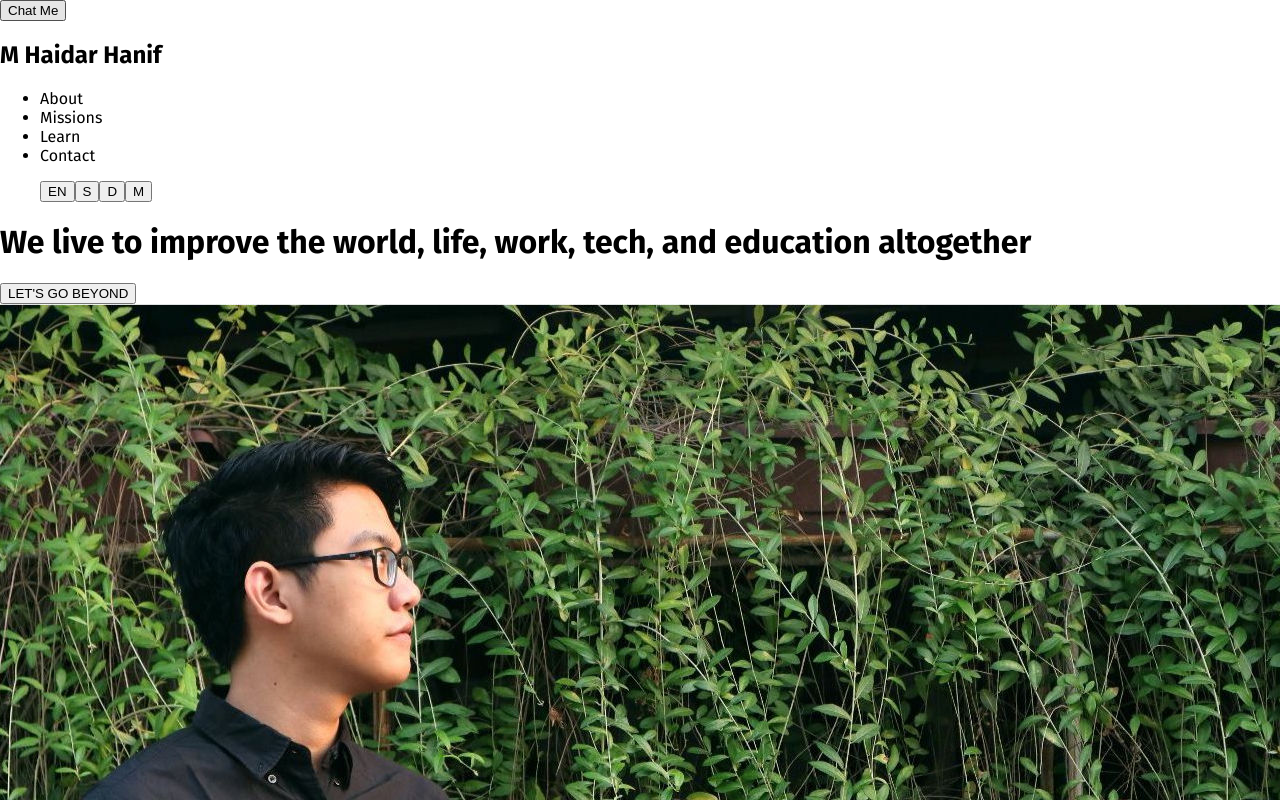
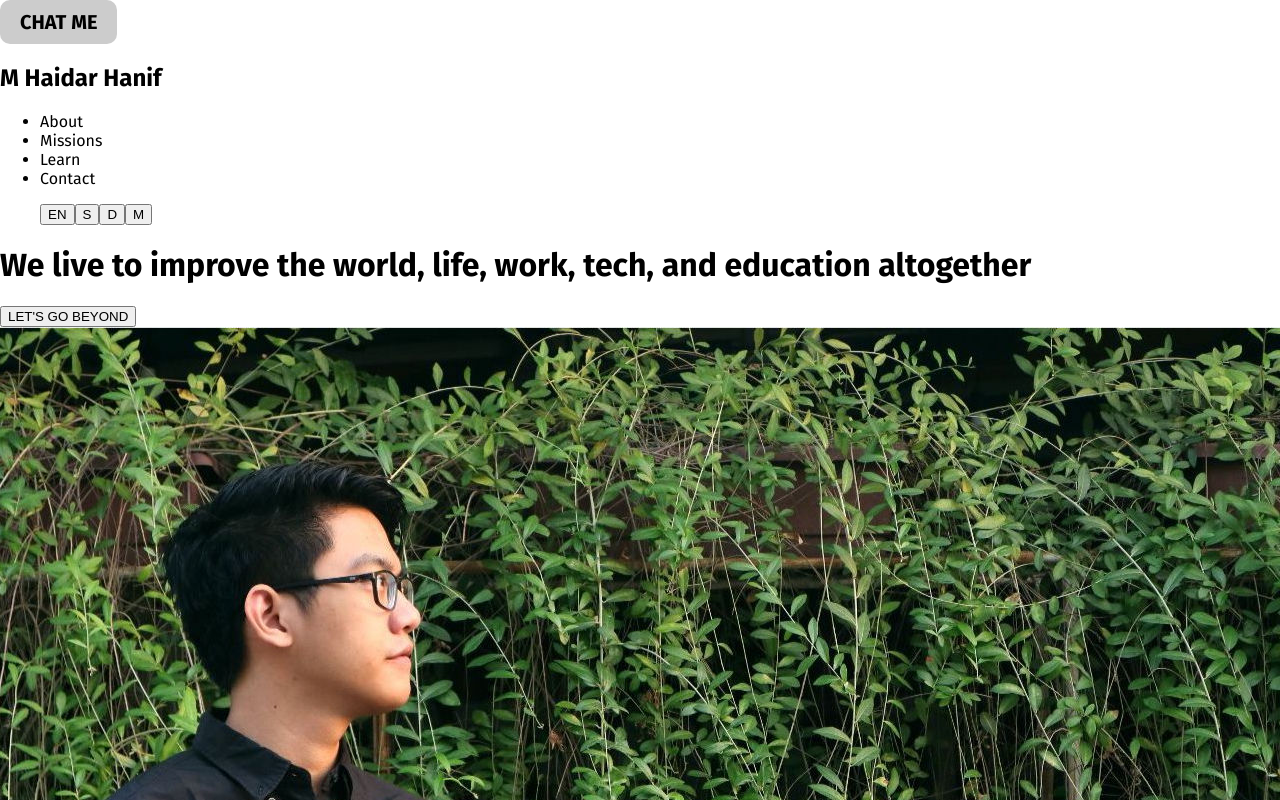
Before and after one commit to mhaidarhanif/mhaidarhanif-web-gatsby, a React (Create React App) app: page / in a window 1280 px wide. Shown: the top 800 px of the page. Built offline with nearby package versions, Linux system fonts and the light colour scheme; a web font is replaced by a local one.

Commit message:
Style Button

```diff
--- a/src/core/Button.js
+++ b/src/core/Button.js
@@ -1,7 +1,27 @@
 import React from 'react'
+import styled from '@emotion/styled'
 
-const Button = props => {
-  return <button>{props.children}</button>
+import colors from '../styles/colors.json'
+
+const StyledButton = styled.button`
+  border-radius: 10px;
+  border: none;
+  cursor: pointer;
+  font-family: 'Fira Sans', sans-serif;
+  font-size: 20px;
+  font-weight: bold;
+  padding: 10px 20px;
+  text-transform: uppercase;
+  color: ${props => props.color || colors.black.a};
+  background-color: ${props => props.backgroundColor || colors.white.a};
+`
+
+const Button = ({ children, color, backgroundColor }) => {
+  return (
+    <StyledButton color={color} backgroundColor={backgroundColor}>
+      {children}
+    </StyledButton>
+  )
 }
 
 export default Button
```
